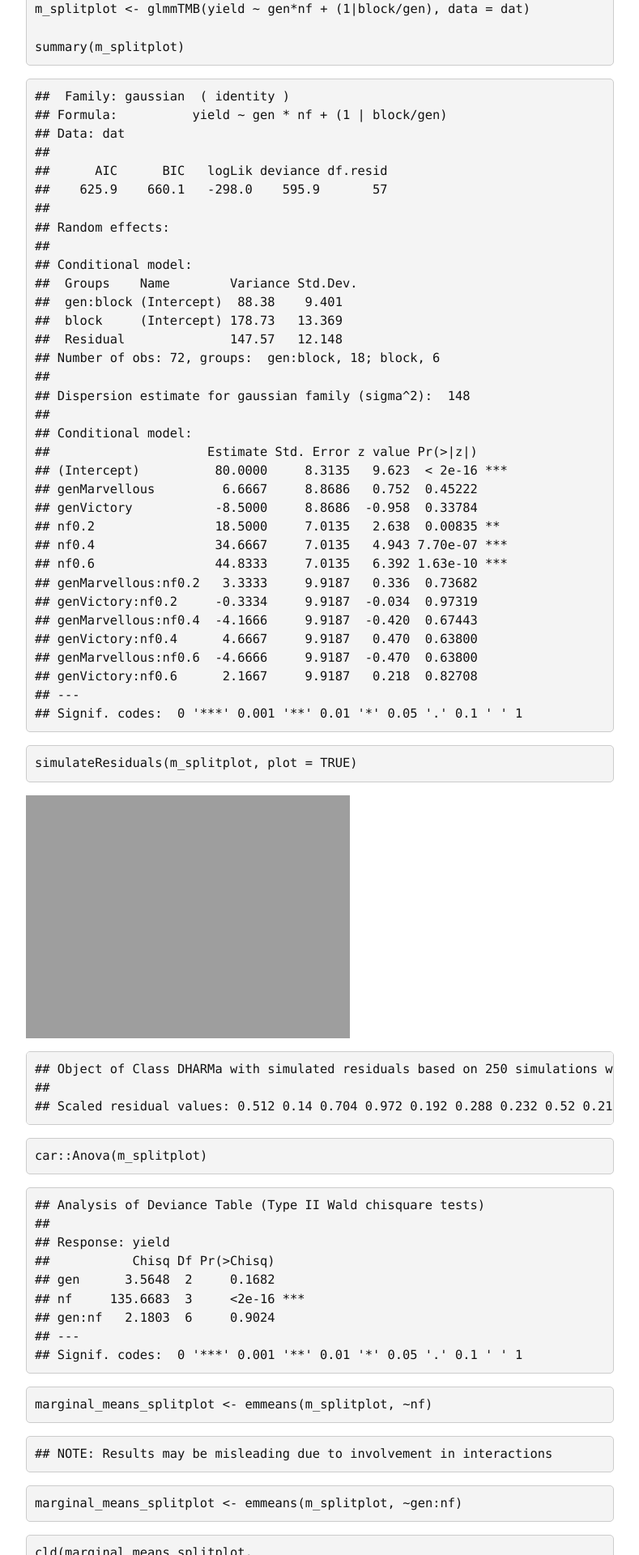
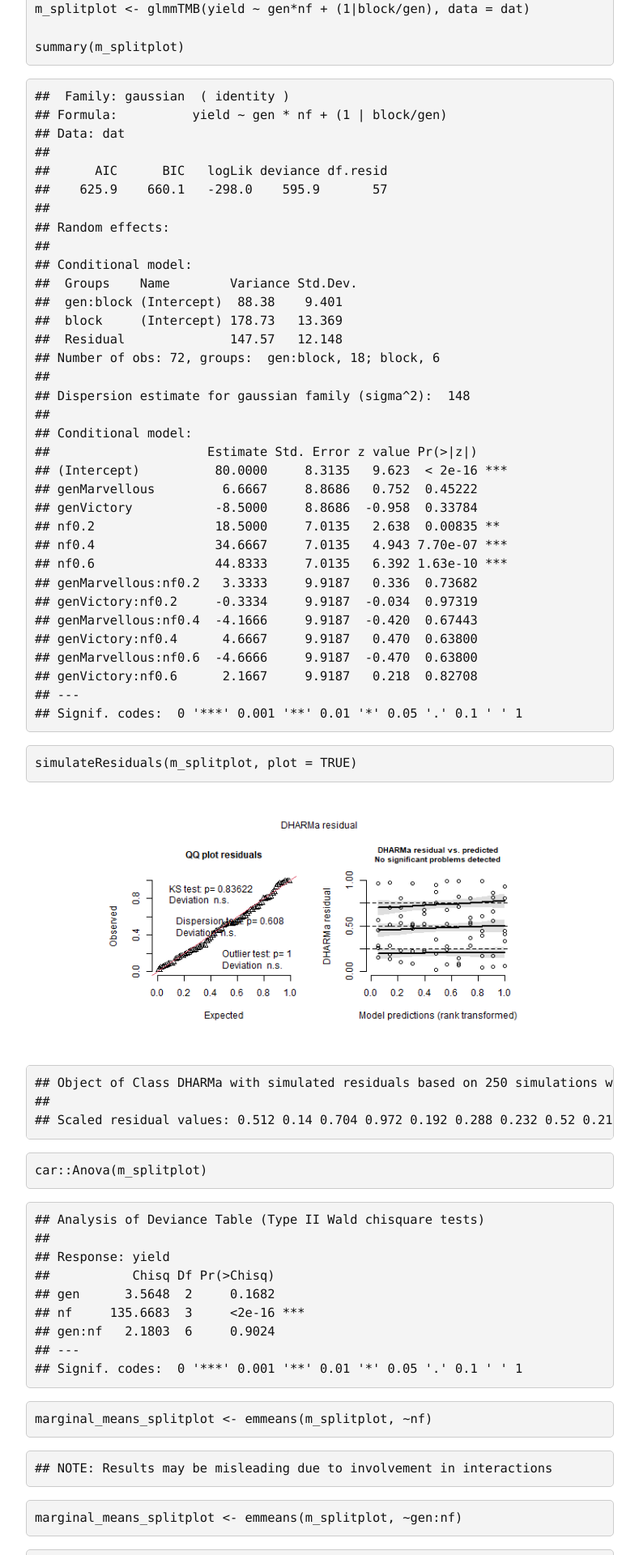
Before and after one commit to jlacasa/mixed-models-spring25, a Jekyll site: the page built from content/2-lesson.md, in a window 1280 px wide. Shown: the part 4480-6400 px from the top of the page at 81% size, without its empty margins (245-1034 px from the left). Built offline with Jekyll 4.4.1, drawn with Linux system fonts in a browser that asks for light colours; formulas are drawn with MathJax 3.

Commit message:
plot example 2

```diff
--- a/content/2-lesson.md
+++ b/content/2-lesson.md
@@ -304,7 +304,7 @@ summary(m_splitplot)
 simulateResiduals(m_splitplot, plot = TRUE)
 {% endhighlight %}
 
-![center](https://jlacasa.github.io/mixed-models-spring25/figs/models_day_2/unnamed-chunk-86-1.png)
+{% include figure.html img="day2/DHARMa_splitplot.png" alt="" caption="" width="80%" %}
 
 {% highlight text %}
 ## Object of Class DHARMa with simulated residuals based on 250 simulations with refit = FALSE . See ?DHARMa::simulateResiduals for help.
@@ -383,7 +383,6 @@ cld(marginal_means_splitplot,
 {% endhighlight %}
 
 
-
 ## Applied example II -- repeated measures
 
 
```
